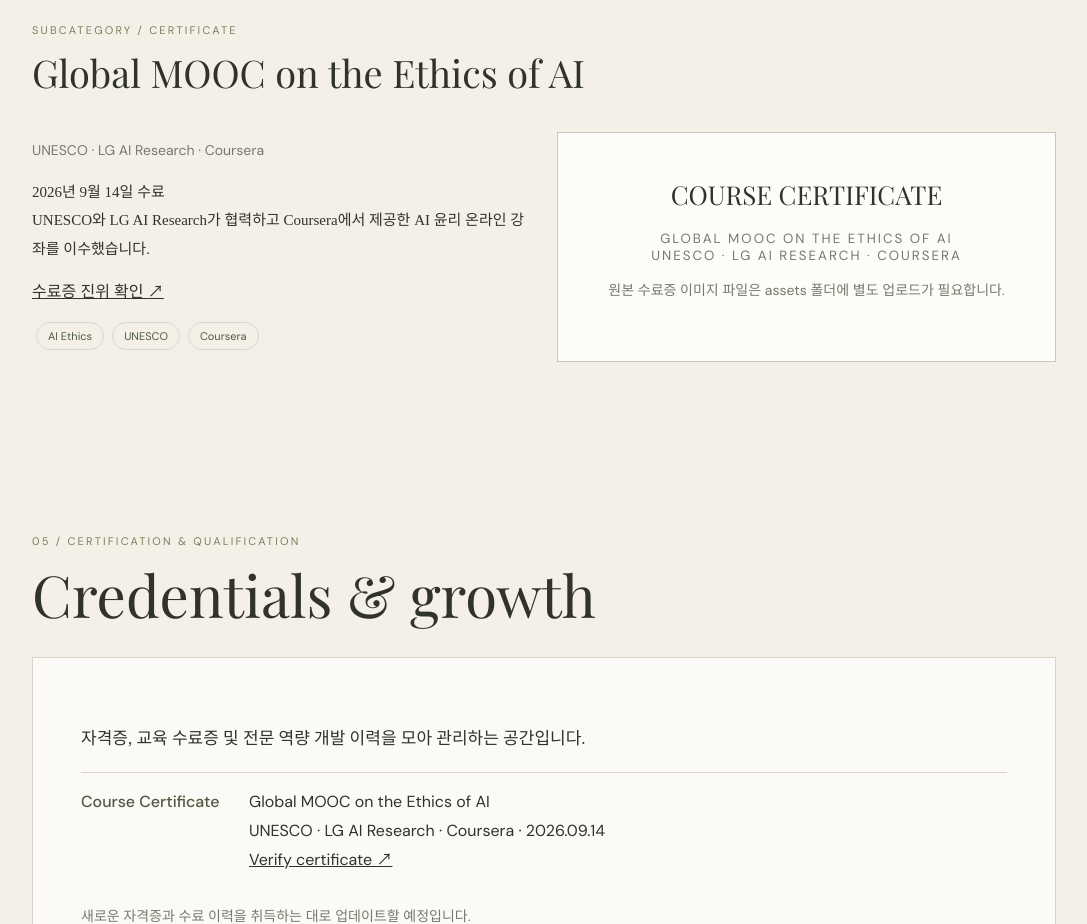
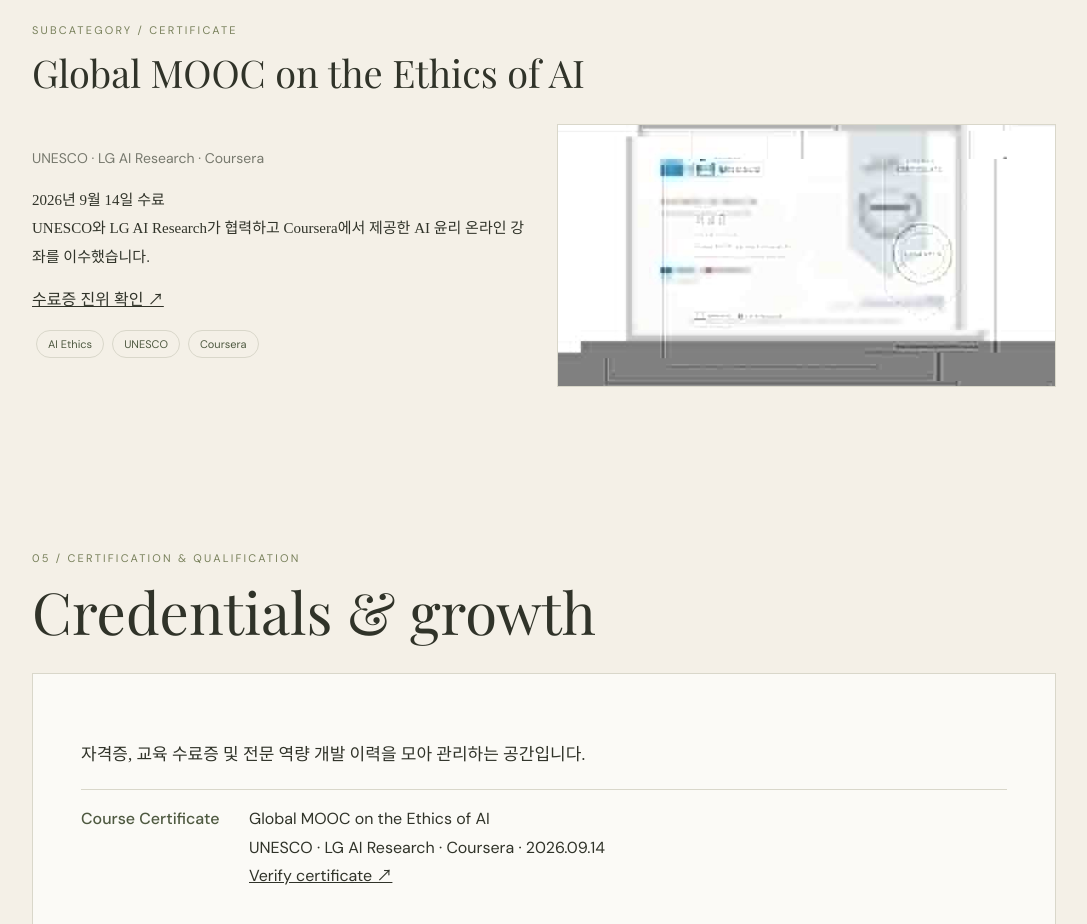
Before and after one commit to HSC-Class02/seongeun_portfolio, a plain HTML site: page index.html in a window 1280 px wide. Shown: the part 2960-3884 px from the top of the page, without its empty margins (96-1183 px from the left). Drawn offline with nearby package versions, Linux system fonts and the light colour scheme.

Commit message:
Add original AI ethics course certificate image

```diff
--- a/index.html
+++ b/index.html
@@ -7,6 +7,6 @@
 <section class="wrap" id="about"><div class="kicker">01 / About</div><h2 class="heading">A little about me</h2><div class="paper"><p class="intro">안녕하세요. 간호학을 공부하며 사람과 사회를 이해하는 시각을 넓히고, AI와 데이터 분석 프로젝트를 통해 배운 내용을 실제 결과물로 연결하고 있는 허성은입니다.</p><div class="meta"><strong>Education</strong><span>한신대학교 영미문화학 전공 졸업 · 2025.02<br>한림성심대학교 간호학과 재학 · 2026.03–</span></div><div class="meta"><strong>Experience</strong><span><b>위니영어학원</b> · 2024.08–2026.02<br>초·중등 영어 교육, 첨삭·채점, 학습자료 및 문서 제작<br><br><b>챔피언1250X (아이파크몰 용산점)</b> · 2023.06–2023.08<br>놀이시설 운영·관리 및 고객 응대</span></div><div class="meta"><strong>Language</strong><span>TOEIC 840 · YBM 어학시험</span></div><div class="meta"><strong>Links</strong><span><a href="https://github.com/Seongeun-02" target="_blank" rel="noreferrer">GitHub ↗</a>　·　LinkedIn profile link to be added</span></div></div></section>
 <section class="wrap" id="reports"><div class="kicker">02 / AI Generated Report</div><h2 class="heading">From data to insight</h2><div class="grid"><a class="tile" href="https://github.com/HSC-Class02/SE_Seegene" target="_blank" rel="noreferrer"><small>Company analysis · Dashboard</small><div><h3>Seegene</h3><p>AI 자동화 기반 기업 분석 및 재무 대시보드</p></div><span>Explore project ↗</span></a><a class="tile" href="https://github.com/HSC-Class02/SE_Osstem" target="_blank" rel="noreferrer"><small>DART · Financial data</small><div><h3>Osstem Implant</h3><p>OpenDART 공시 데이터 수집과 재무비율 분석 프로젝트</p></div><span>Explore project ↗</span></a></div></section>
 <section class="wrap" id="readings"><div class="kicker">03 / Curated Readings</div><h2 class="heading">Notes worth keeping</h2><div class="paper"><p class="intro">관심 분야의 책, 논문, 아티클을 읽고 핵심 내용과 생각을 정리하는 큐레이션 공간입니다.</p><p class="muted">읽은 자료와 서평을 차근차근 추가할 예정입니다.</p></div></section>
-<section class="wrap" id="research"><div class="kicker">04 / Research &amp; Activities</div><h2 class="heading">Learning in action</h2><div class="grid"><div class="tile"><small>Research</small><div><h3>Academic Projects</h3><p>간호학 및 AI·데이터 관련 탐구와 프로젝트 기록</p></div></div><div class="tile"><small>Activities</small><div><h3>Campus &amp; Beyond</h3><p>교내외 활동, 공모전, 협업 및 참여 경험</p></div></div></div><div id="certificate" style="padding-top:62px"><div class="kicker">SUBCATEGORY / CERTIFICATE</div><h3 class="heading" style="font-size:38px">Global MOOC on the Ethics of AI</h3><div class="cert"><div><p class="muted">UNESCO · LG AI Research · Coursera</p><p class="intro" style="font-size:15px">2026년 9월 14일 수료<br>UNESCO와 LG AI Research가 협력하고 Coursera에서 제공한 AI 윤리 온라인 강좌를 이수했습니다.</p><a href="https://coursera.org/verify/Y3TTJYSAUA28" target="_blank" rel="noreferrer">수료증 진위 확인 ↗</a><p><span class="tag">AI Ethics</span><span class="tag">UNESCO</span><span class="tag">Coursera</span></p></div><div class="cert-placeholder"><strong>COURSE CERTIFICATE</strong><small>GLOBAL MOOC ON THE ETHICS OF AI<br>UNESCO · LG AI RESEARCH · COURSERA</small><p class="muted">원본 수료증 이미지 파일은 assets 폴더에 별도 업로드가 필요합니다.</p></div></div></div></section>
+<section class="wrap" id="research"><div class="kicker">04 / Research &amp; Activities</div><h2 class="heading">Learning in action</h2><div class="grid"><div class="tile"><small>Research</small><div><h3>Academic Projects</h3><p>간호학 및 AI·데이터 관련 탐구와 프로젝트 기록</p></div></div><div class="tile"><small>Activities</small><div><h3>Campus &amp; Beyond</h3><p>교내외 활동, 공모전, 협업 및 참여 경험</p></div></div></div><div id="certificate" style="padding-top:62px"><div class="kicker">SUBCATEGORY / CERTIFICATE</div><h3 class="heading" style="font-size:38px">Global MOOC on the Ethics of AI</h3><div class="cert"><div><p class="muted">UNESCO · LG AI Research · Coursera</p><p class="intro" style="font-size:15px">2026년 9월 14일 수료<br>UNESCO와 LG AI Research가 협력하고 Coursera에서 제공한 AI 윤리 온라인 강좌를 이수했습니다.</p><a href="https://coursera.org/verify/Y3TTJYSAUA28" target="_blank" rel="noreferrer">수료증 진위 확인 ↗</a><p><span class="tag">AI Ethics</span><span class="tag">UNESCO</span><span class="tag">Coursera</span></p></div><img src="assets/global-mooc-certificate.jpg" alt="UNESCO Global MOOC on the Ethics of AI course certificate" loading="lazy"></div></div></section>
 <section class="wrap" id="credentials"><div class="kicker">05 / Certification &amp; Qualification</div><h2 class="heading">Credentials &amp; growth</h2><div class="paper"><p class="intro">자격증, 교육 수료증 및 전문 역량 개발 이력을 모아 관리하는 공간입니다.</p><div class="meta"><strong>Course Certificate</strong><span>Global MOOC on the Ethics of AI<br>UNESCO · LG AI Research · Coursera · 2026.09.14<br><a href="https://coursera.org/verify/Y3TTJYSAUA28" target="_blank" rel="noreferrer">Verify certificate ↗</a></span></div><p class="muted">새로운 자격증과 수료 이력을 취득하는 대로 업데이트할 예정입니다.</p></div></section>
 </main><footer class="footer"><span>© 2026 HEO SEONG EUN</span><a href="#top">Back to top ↑</a></footer></body></html>
```
Also changed, not shown: assets/global-mooc-certificate.jpg (added).
